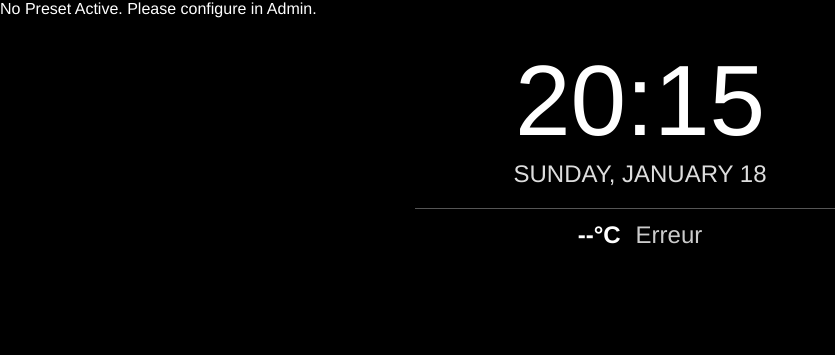
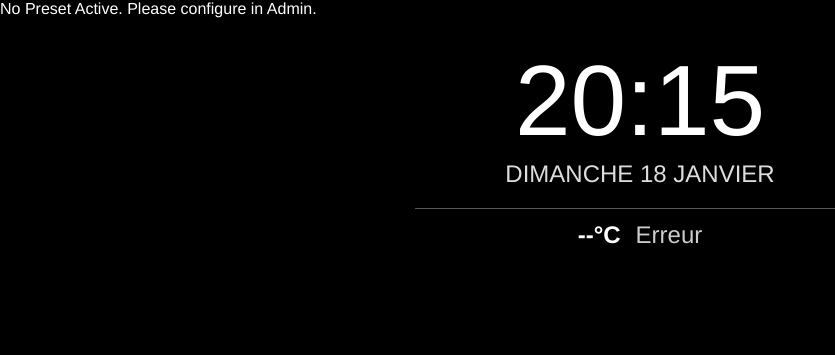
Before and after one commit to pmgagne/espace-image, a FastAPI app: page /legacy in a window 1280 px wide. Shown: the top 355 px of the page, without its empty margins (0-835 px from the left). Run offline with FastAPI, Linux system fonts and the light colour scheme; data that the repository does not hold is empty.

Commit message:
Fix(I18n): Localize Legacy Dashboard date to French
- Updated JavaScript arrays in legacy/index.html to use French day and month names.
- Adjusted date format to 'Day DD Month' (e.g., 'Lundi 1 Janvier').

```diff
--- a/app/templates/legacy/index.html
+++ b/app/templates/legacy/index.html
@@ -271,9 +271,9 @@
         var clockEl = document.getElementById('clock');
         if (clockEl) clockEl.innerText = timeStr;
 
-        var months = ["January", "February", "March", "April", "May", "June", "July", "August", "September", "October", "November", "December"];
-        var days = ["Sunday", "Monday", "Tuesday", "Wednesday", "Thursday", "Friday", "Saturday"];
-        var dateStr = days[now.getDay()] + ", " + months[now.getMonth()] + " " + now.getDate();
+        var months = ["Janvier", "Février", "Mars", "Avril", "Mai", "Juin", "Juillet", "Août", "Septembre", "Octobre", "Novembre", "Décembre"];
+        var days = ["Dimanche", "Lundi", "Mardi", "Mercredi", "Jeudi", "Vendredi", "Samedi"];
+        var dateStr = days[now.getDay()] + " " + now.getDate() + " " + months[now.getMonth()];
 
         var dateEl = document.getElementById('date-display');
         if (dateEl) dateEl.innerText = dateStr;
```
